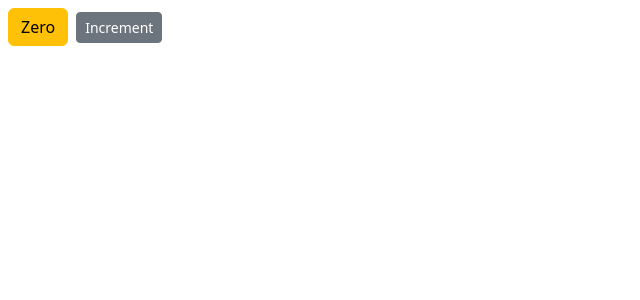
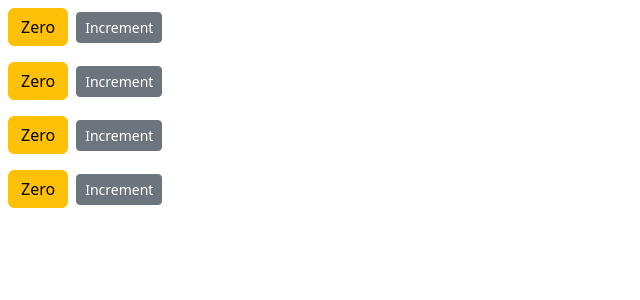
Before and after one commit to victorsnunes/React-Exercises, a React (Create React App) app in the folder 2 - Counter App/counter-app/: page / in a window 1280 px wide. Shown: the top 300 px of the page, without its empty margins (0-640 px from the left). Built offline with nearby package versions, Linux system fonts and the light colour scheme.

Commit message:
Passing Data to Components

```diff
--- /dev/null
+++ b/2 - Counter App/counter-app/src/components/counters.jsx
@@ -0,0 +1,21 @@
+import React, { Component } from 'react';
+import Counter from './counter';
+
+class Counters extends Component {
+    state = {
+        counters: [
+            { id: 1, value: 0 },
+            { id: 2, value: 0 },
+            { id: 3, value: 0 },
+            { id: 4, value: 0 }
+        ]
+    };
+    render() {
+        return (
+            <div>
+                {this.state.counters.map(counter => <Counter key={counter.id} />)}
+            </div>);
+    }
+}
+
+export default Counters;
--- a/2 - Counter App/counter-app/src/index.js
+++ b/2 - Counter App/counter-app/src/index.js
@@ -4,11 +4,11 @@
 import App from './App';
 import reportWebVitals from './reportWebVitals';
 import 'bootstrap/dist/css/bootstrap.css';
-import Counter from './components/counter';
+import Counters from './components/counters';
 
 ReactDOM.render(
   <React.StrictMode>
-    <Counter />
+    <Counters />
   </React.StrictMode>,
   document.getElementById('root')
 );
```
